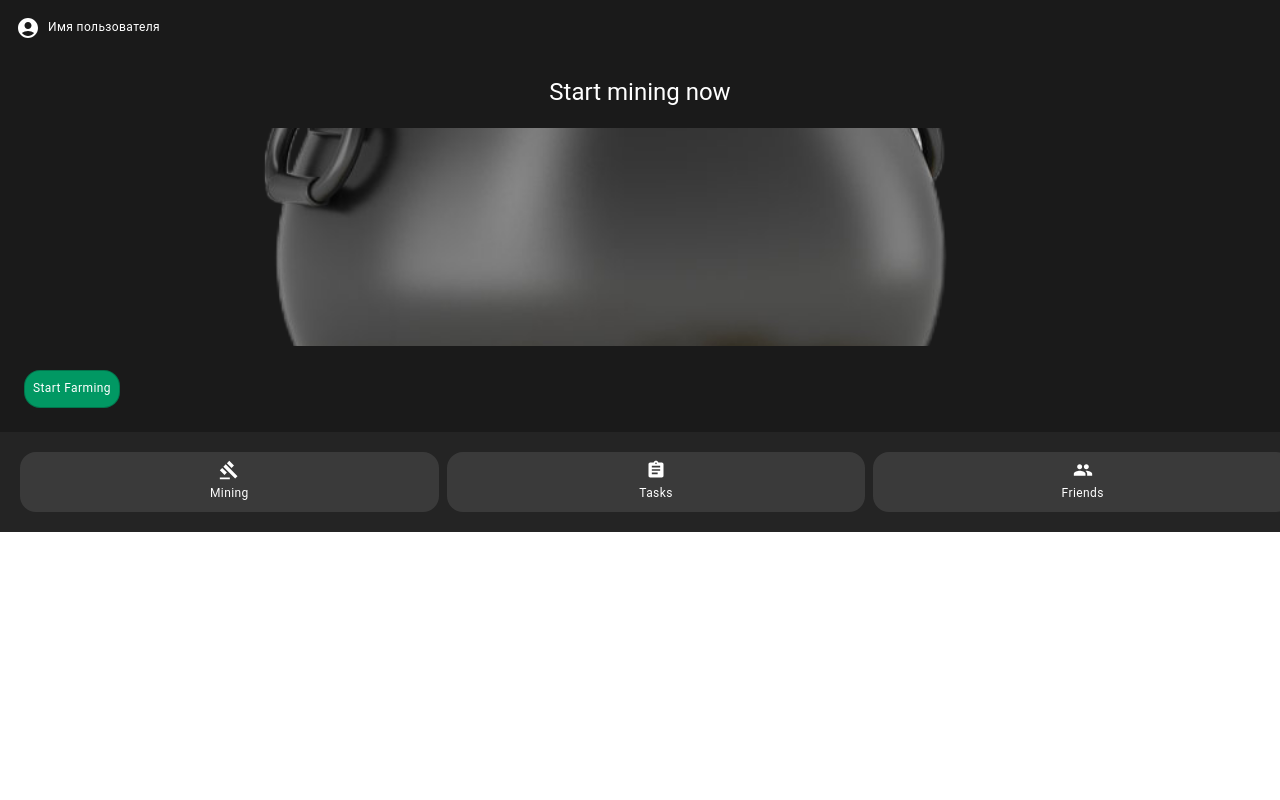
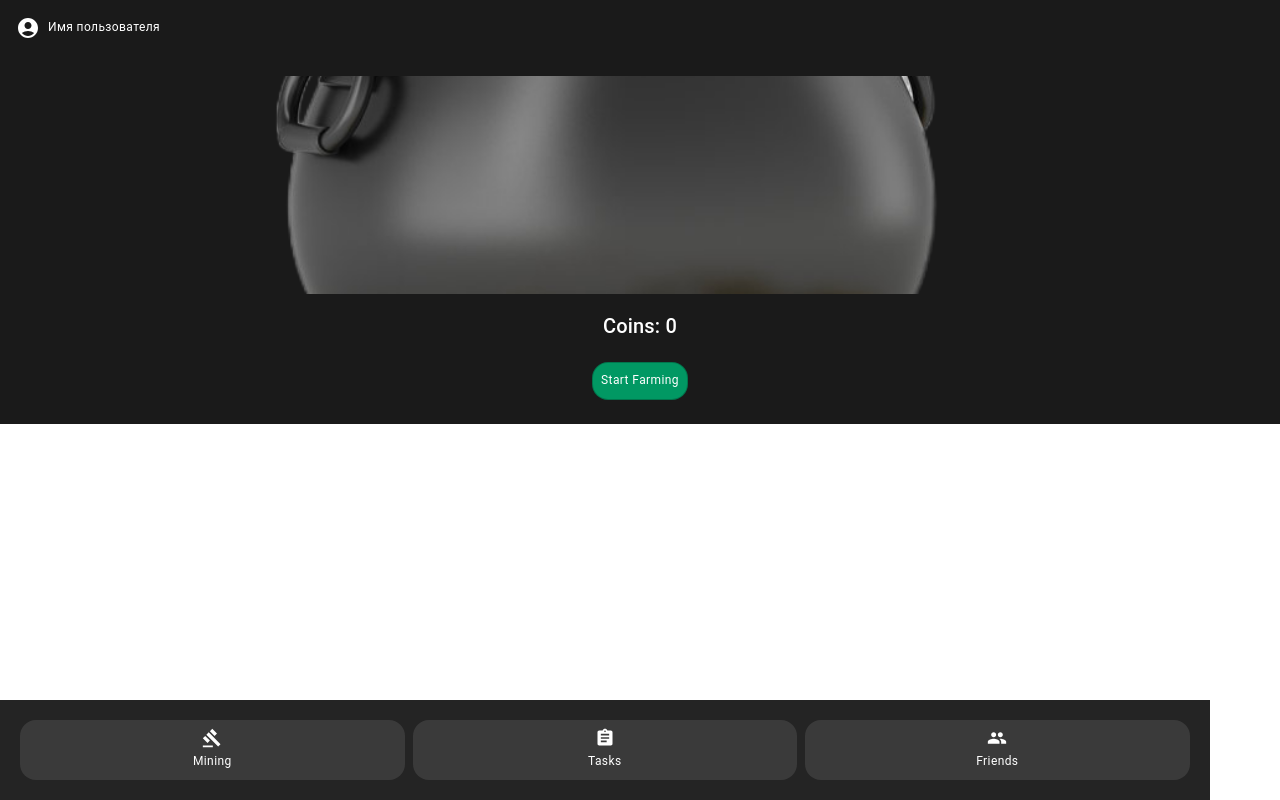
Before and after one commit to kurtkabeina12/CoinOfLuckFrontend, a React (Create React App) app: page / in a window 1280 px wide. Built offline with nearby package versions, Linux system fonts and the light colour scheme.

Commit message:
щзлш

```diff
--- a/src/Pages/HomePage.tsx
+++ b/src/Pages/HomePage.tsx
@@ -18,11 +18,13 @@ const TopBar = styled(Box)(({ theme }) => ({
 }));
 
 const Overlay = styled(Box)(({ theme }) => ({
-    width: '100%',
+    width: '92%',
     backgroundColor: '#242424',
     display: 'flex',
     justifyContent: 'center',
     padding: theme.spacing(2),
+    position: 'fixed',
+    bottom: 0,
 }));
 
 const NavButton = styled(Button)(({ theme }) => ({
@@ -168,7 +170,16 @@ const HomePage = () => {
                     <Typography variant="caption">Имя пользователя</Typography>
                 </Box>
             </TopBar>
-            <Typography variant="h5" sx={{ padding: '20px 0' }}>Start mining now</Typography>
+            <Box
+                sx={{
+                    flex: 1,
+                    display: 'flex',
+                    flexDirection: 'column',
+                    justifyContent: 'center',
+                    alignItems: 'center',
+                    padding: '20px',
+                }}
+            >
                 <Box
                     sx={{
                         width: '100%',
@@ -179,9 +190,11 @@ const HomePage = () => {
                         display: 'flex',
                         flexDirection: 'column',
                         justifyContent: 'flex-end',
+                        backgroundColor: '#1A1A1A',
                     }}
                 />
-            <Box sx={{ padding: '20px' }}>
+                <Typography variant="h6" sx={{ marginTop: 2 }}>Coins: {coins}</Typography>
+                <Box sx={{ marginTop: 2 }}>
                     {timeLeft !== null && timeLeft > 0 ? (
                         <StyledMiningButton disabled>
                             <Typography variant="caption">Farming</Typography>
@@ -196,6 +209,7 @@ const HomePage = () => {
                             <Typography variant="caption">Start Farming</Typography>
                         </StyledMiningButton>
                     )}
+                </Box>
             </Box>
             <Overlay>
                 <NavButton startIcon={<HammerIcon />} onClick={() => navigate('/')}>
```
Lines whose indentation alone changed are shown as unchanged.
